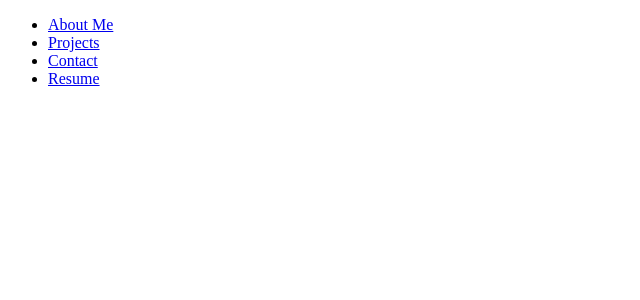
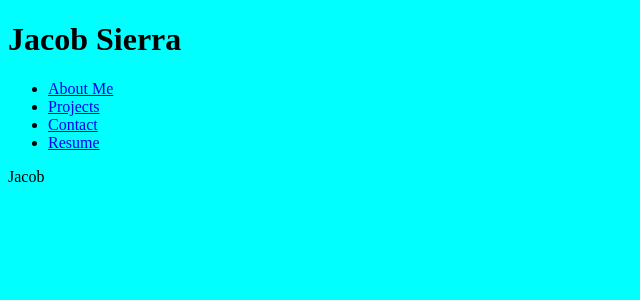
Before and after one commit to jisaac22/React-Portfolio, a React (Create React App) app: page / in a window 1280 px wide. Shown: the top 300 px of the page, without its empty margins (0-640 px from the left). Built offline with nearby package versions, Linux system fonts and the light colour scheme.

Commit message:
updated links to switch between pages

```diff
--- a/src/App.css
+++ b/src/App.css
@@ -0,0 +1,3 @@
+body {
+  background-color: aqua;
+}
--- a/src/components/navTabs.js
+++ b/src/components/navTabs.js
@@ -2,10 +2,13 @@ import React from 'react';
 
 function NavTabs({ currentPage, handlePageChange }) {
   return (
+    <header>
+      <h1> Jacob Sierra</h1>
+
     <ul className="nav nav-tabs">
       <li className="nav-item">
         <a
-          href="#aboutMe"
+          href="#AboutMe"
           onClick={() => handlePageChange("AboutMe")}
           className={currentPage === 'AboutMe' ? 'nav-link active' : 'nav-link'}
           >
@@ -14,7 +17,7 @@ function NavTabs({ currentPage, handlePageChange }) {
       </li>
       <li className="nav-item">
         <a
-          href="#projects"
+          href="#Projects"
           onClick={() => handlePageChange('Projects')}
           className={currentPage === 'Projects' ? 'nav-link active' : 'nav-link'}
           >
@@ -23,7 +26,7 @@ function NavTabs({ currentPage, handlePageChange }) {
       </li>
       <li className="nav-item">
         <a
-          href="#contact"
+          href="#Contact"
           onClick={() => handlePageChange('Contact')}
           className={currentPage === 'Contact' ? 'nav-link active' : 'nav-link'}
           >
@@ -32,7 +35,7 @@ function NavTabs({ currentPage, handlePageChange }) {
       </li>
       <li className="nav-item">
         <a
-          href="#resume"
+          href="#esume"
           onClick={() => handlePageChange('Resume')}
           className={currentPage === 'Resume' ? 'nav-link active' : 'nav-link'}
           >
@@ -40,6 +43,7 @@ function NavTabs({ currentPage, handlePageChange }) {
           </a>
       </li>
     </ul>
+    </header>
   );
 }
 
--- a/src/components/pages/aboutMe.js
+++ b/src/components/pages/aboutMe.js
@@ -0,0 +1,9 @@
+import React from 'react'
+
+export default function AboutMe() {
+  return (
+     <div>
+       <p>Jacob</p>
+     </div>
+  )
+}
--- a/src/components/pages/contact.js
+++ b/src/components/pages/contact.js
@@ -0,0 +1,9 @@
+import React from "react";
+
+export default function Contact() {
+  return (
+    <div>
+      <p>Jacob SIERRA</p>
+    </div>
+  )
+}
--- a/src/components/pages/projects.js
+++ b/src/components/pages/projects.js
@@ -0,0 +1,9 @@
+import React from "react";
+
+export default function Projects() {
+  return (
+    <div>
+      <p>Jacob SIERRA</p>
+    </div>
+  )
+}
--- a/src/components/pages/resume.js
+++ b/src/components/pages/resume.js
@@ -0,0 +1,9 @@
+import React from "react";
+
+export default function Resume() {
+  return (
+    <div>
+      <p>Jacob SIERRA</p>
+    </div>
+  )
+}
--- a/src/components/profileContainer.js
+++ b/src/components/profileContainer.js
@@ -26,7 +26,7 @@ export default function ProfileContainer (){
   return (
     <div>
       <NavTabs currentPage={currentPage} handlePageChange={handlePageChange} />
-      {renderPage}
+      {renderPage()}
     </div>
   )
 }
```
Also changed, not shown: 1 other file (tests, documents, lock files or other folders).
